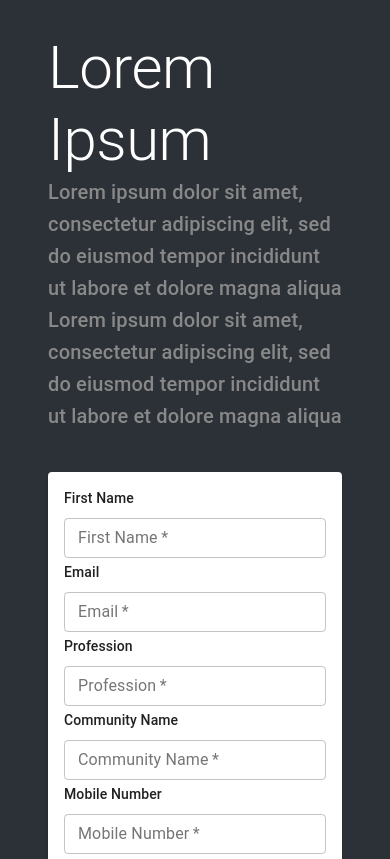
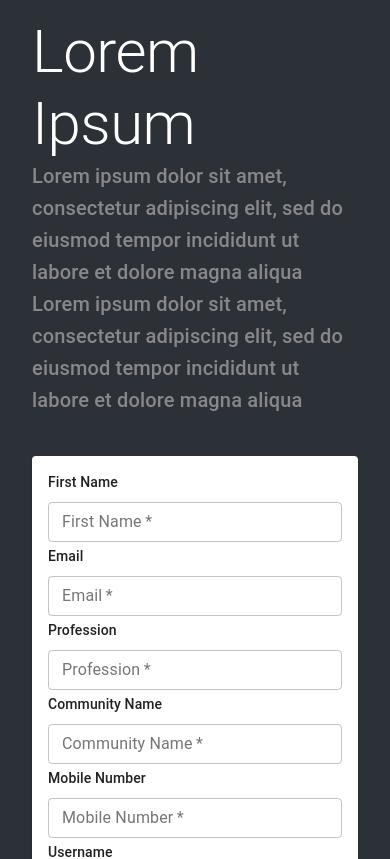
Before and after one commit to stanleyHayes/klaxic-presignup, a React (Create React App) app: page / in a window 390 px wide. Shown: the top 859 px of the page. Built offline with nearby package versions, Linux system fonts and the light colour scheme.

Commit message:
Mobile View updated

```diff
--- a/src/pages/authentication/SignUpPage.js
+++ b/src/pages/authentication/SignUpPage.js
@@ -13,7 +13,7 @@ function SignUpPage() {
         },
         gridContainer: {
             minHeight: "100%",
-            padding: 32
+            padding: 16
         },
         container: {
             minHeight: "100%"
```
